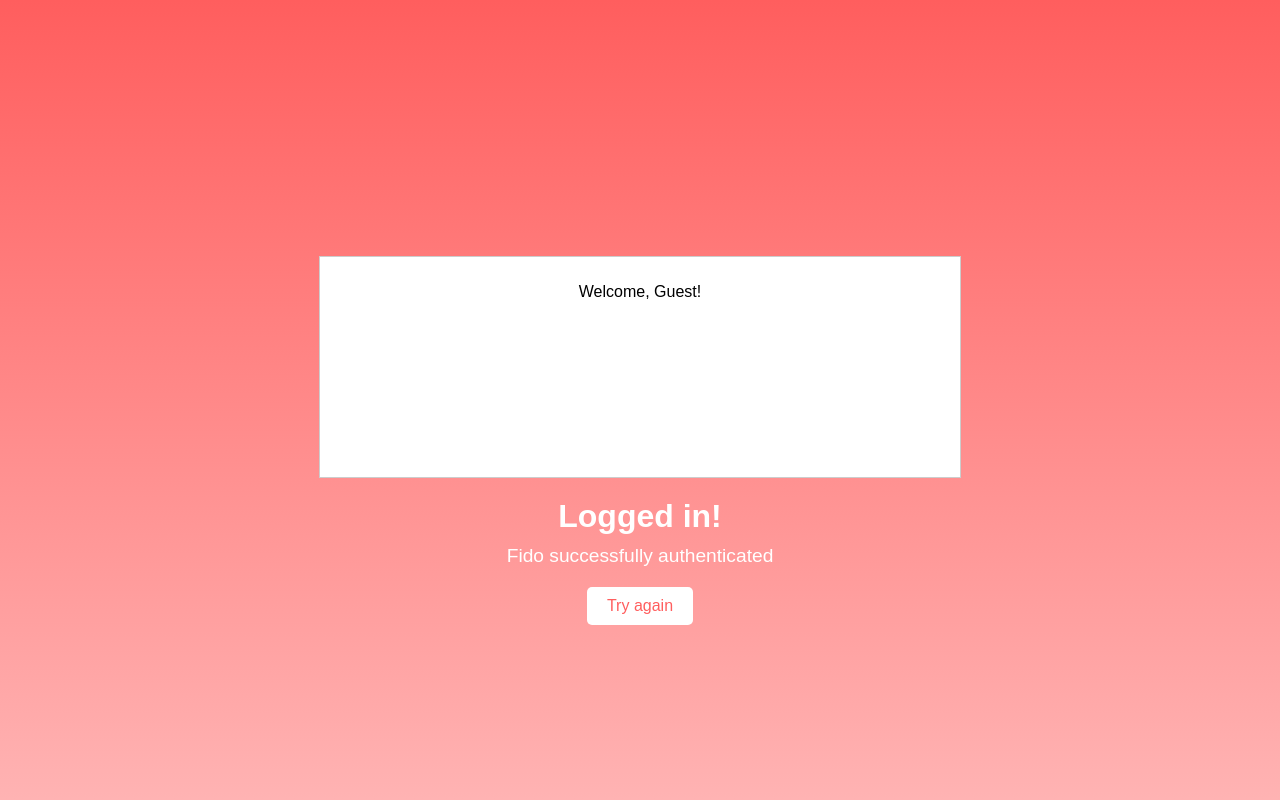
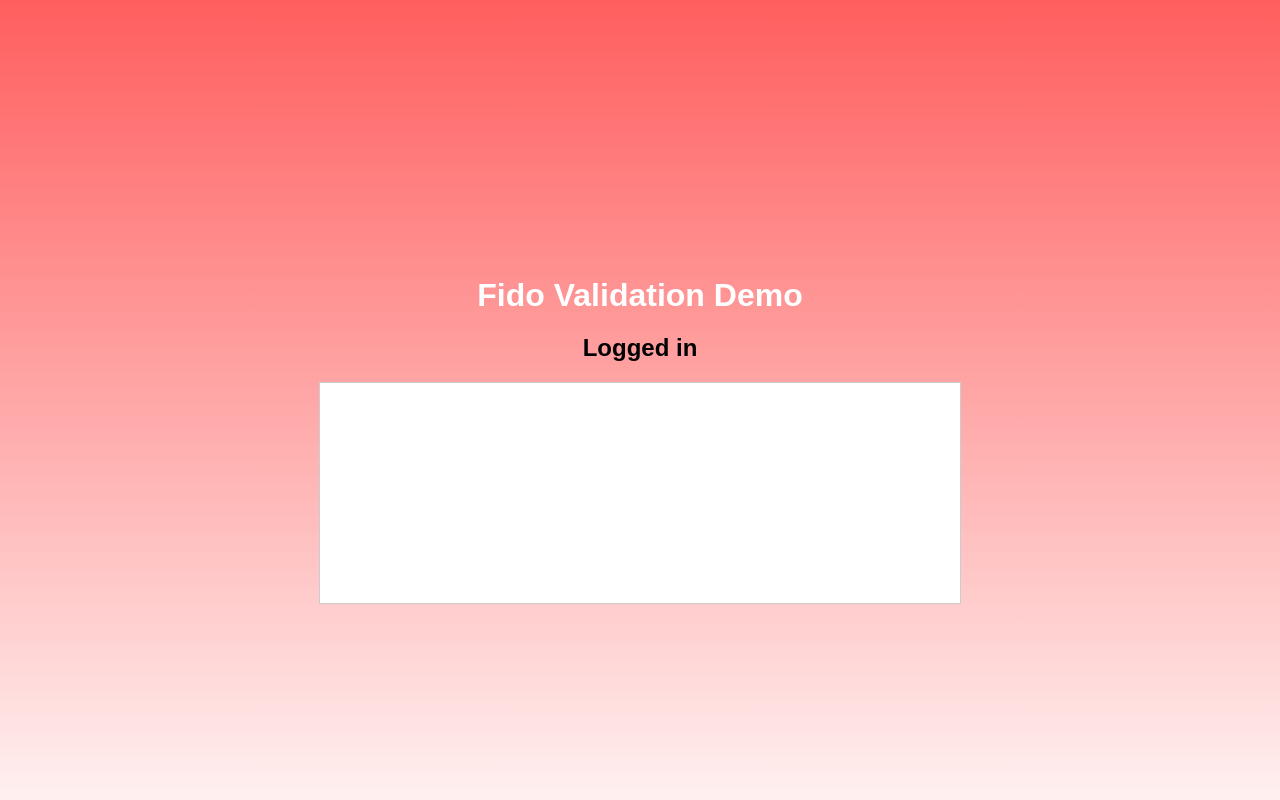
Before and after one commit to yashbariya17/AmbiSecure-Webauthn, a website: page public/loggedin.html in a window 1280 px wide. Shown: the top 800 px of the page. Drawn offline with Linux system fonts and the light colour scheme.

Commit message:
Update loggedin.html

```diff
--- a/public/loggedin.html
+++ b/public/loggedin.html
@@ -9,7 +9,6 @@
         body {
             margin: 0;
             font-family: 'Ubuntu', Arial, sans-serif;
-            background: linear-gradient(to bottom, #ff5e5e, white);
         }
 
         button {
@@ -27,13 +26,13 @@
         }
 
         .header {
+            background: linear-gradient(to bottom, #ff5e5e, white);
             padding: 40px 20px;
             display: flex;
             flex-direction: column;
             justify-content: center;
             align-items: center;
-            min-height: 100vh;
-            background: transparent; /* Remove background to show gradient */
+            min-height: 100vh; /* Make header take full screen height */
         }
 
         .title {
@@ -43,30 +42,9 @@
         }
 
         .logged-in {
-            font-size: 2em;
+            font-size: 1.5em;
             font-weight: bold;
-            margin-bottom: 10px;
-            color: white;
-        }
-
-        .sub-text {
-            font-size: 1.2em;
             margin-bottom: 20px;
-            color: white;
-        }
-
-        .try-again-button {
-            padding: 10px 20px;
-            border: none;
-            border-radius: 5px;
-            font-size: 1em;
-            background-color: white;
-            color: #ff5e5e;
-        }
-
-        .main-content {
-            background-color: #f7f7f7;
-            padding: 40px 20px;
         }
 
         .terminal-box {
@@ -77,6 +55,11 @@
             padding: 10px;
             background-color: white;
             margin-bottom: 20px;
+        }
+
+        .main-content {
+            background-color: #f7f7f7;
+            padding: 40px 20px;
         }
 
         .section-title {
@@ -100,7 +83,7 @@
             display: flex;
             flex-direction: row;
             align-items: center;
-            width: 40%;
+            width: 40%; /* Adjusted to half the size */
         }
 
         .product-card.left {
@@ -130,6 +113,16 @@
 
         .product-description {
             margin: 10px 0;
+        }
+
+        .know-more-button {
+            padding: 10px 20px;
+            border: none;
+            border-radius: 5px;
+            font-size: 1em;
+            background-color: #ff5e5e;
+            color: white;
+            margin-top: 10px;
         }
 
         .footer {
@@ -162,13 +155,13 @@
 <body>
     <div class="container">
         <header class="header">
+            <h1 class="title">Fido Validation Demo</h1>
+            <div class="logged-in">Logged in</div>
             <div class="terminal-box">
                 <p id="name"></p>
                 <pre id="verification"></pre>
+                <!-- This is where your terminal logs will appear -->
             </div>
-            <div class="logged-in">Logged in!</div>
-            <div class="sub-text">Fido successfully authenticated</div>
-            <button class="try-again-button">Try again</button>
         </header>
 
         <main class="main-content">
@@ -179,6 +172,7 @@
                     <div class="product-info">
                         <h3 class="product-title">AmbiSecure FIDO Validation Server</h3>
                         <p class="product-description">AmbiSecure FIDO Validation Server is a solution enabling multi-factor authentication. It enables a service provider to securely and seamlessly authenticate its users without the hassle of recalling or typing passwords.</p>
+
                     </div>
                 </div>
                 <div class="product-card right">
@@ -186,13 +180,13 @@
                     <div class="product-info">
                         <h3 class="product-title">AmbiSecure One Pass Card</h3>
                         <p class="product-description">The AmbiSecure One Pass Card helps organizations accelerate to a passwordless future with resident credentials by supporting the FIDO2 protocol. It is the ultimate all-in-one ID card that can be branded and customized to a company-specific identification requirement.</p>
+
                     </div>
                 </div>
             </section>
         </main>
-
+                    <p class="footer-text">Sponsored by</p>
         <footer class="footer">
-            <p class="footer-text">Sponsored by</p>
             <div class="sponsor-logo">
                 <img src="./AmbiS.jpg" alt="Sponsor Logo" class="sponsor-img">
             </div>
@@ -205,7 +199,7 @@
             const verification = localStorage.getItem('verification');
 
             if (username) {
-                document.getElementById('name').innerHTML = `Welcome, ${username}!`;
+                document.getElementById('name').innerHTML = Welcome, ${username}!;
             } else {
                 document.getElementById('name').innerHTML = 'Welcome, Guest!';
             }
```
